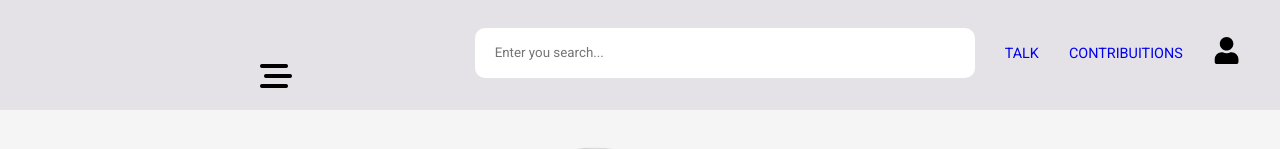
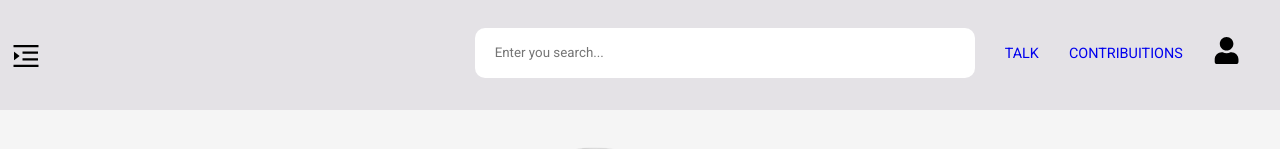
Before and after one commit to eu-waliston/Wikipedia-Clone, a React (Create React App) app in the folder frontend/wikipedia/: page / in a window 1280 px wide. Shown: the top 149 px of the page. Built offline with nearby package versions, Linux system fonts and the light colour scheme.

Commit message:
Wikipedia Clone - Update -> left bar

```diff
--- a/frontend/wikipedia/src/components/LeftBar/LeftBar.css
+++ b/frontend/wikipedia/src/components/LeftBar/LeftBar.css
@@ -16,11 +16,11 @@
     z-index: 5;
 }
 
-.fa-solid {
+.toggle__btn {
     font-size: 2rem;
     position: fixed;
-    left: 260px;
-    top: 60px;
+    left: 10px;
+    top: 40px;
     z-index: 999999;
     cursor: pointer;
 }
--- a/frontend/wikipedia/src/components/LeftBar/LeftBar.jsx
+++ b/frontend/wikipedia/src/components/LeftBar/LeftBar.jsx
@@ -1,5 +1,7 @@
 import React from "react";
 import "./LeftBar.css";
+
+import { AiOutlineMenuUnfold, AiOutlineMenuFold } from "react-icons/ai";
 
 const LeftBar = () => {
   const [nav, setNavbar] = React.useState(true);
@@ -10,7 +12,12 @@ const LeftBar = () => {
 
   return (
     <>
-      <i class="fa-solid fa-bars-staggered" onClick={toggleMenu}></i>
+
+      {nav ? (
+        <AiOutlineMenuUnfold onClick={toggleMenu} className="toggle__btn" />
+      ) : (
+        <AiOutlineMenuFold onClick={toggleMenu} className="toggle__btn" />
+      )}
 
       <div className={nav ? "left__bar_toggle" : "left__bar"}>
         <div className={nav ? "logo__section_toggle" : "logo__section"}>
```
